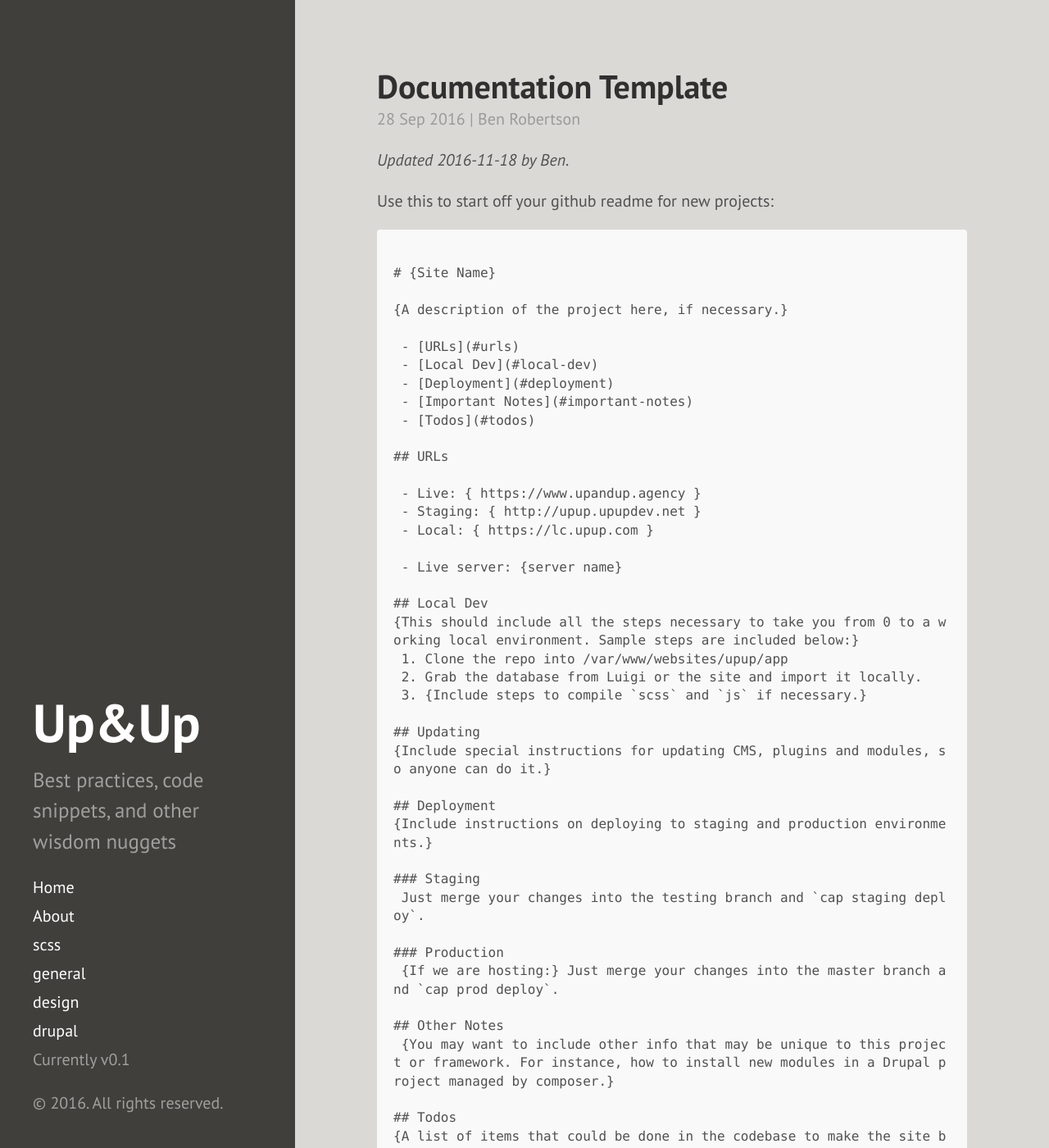
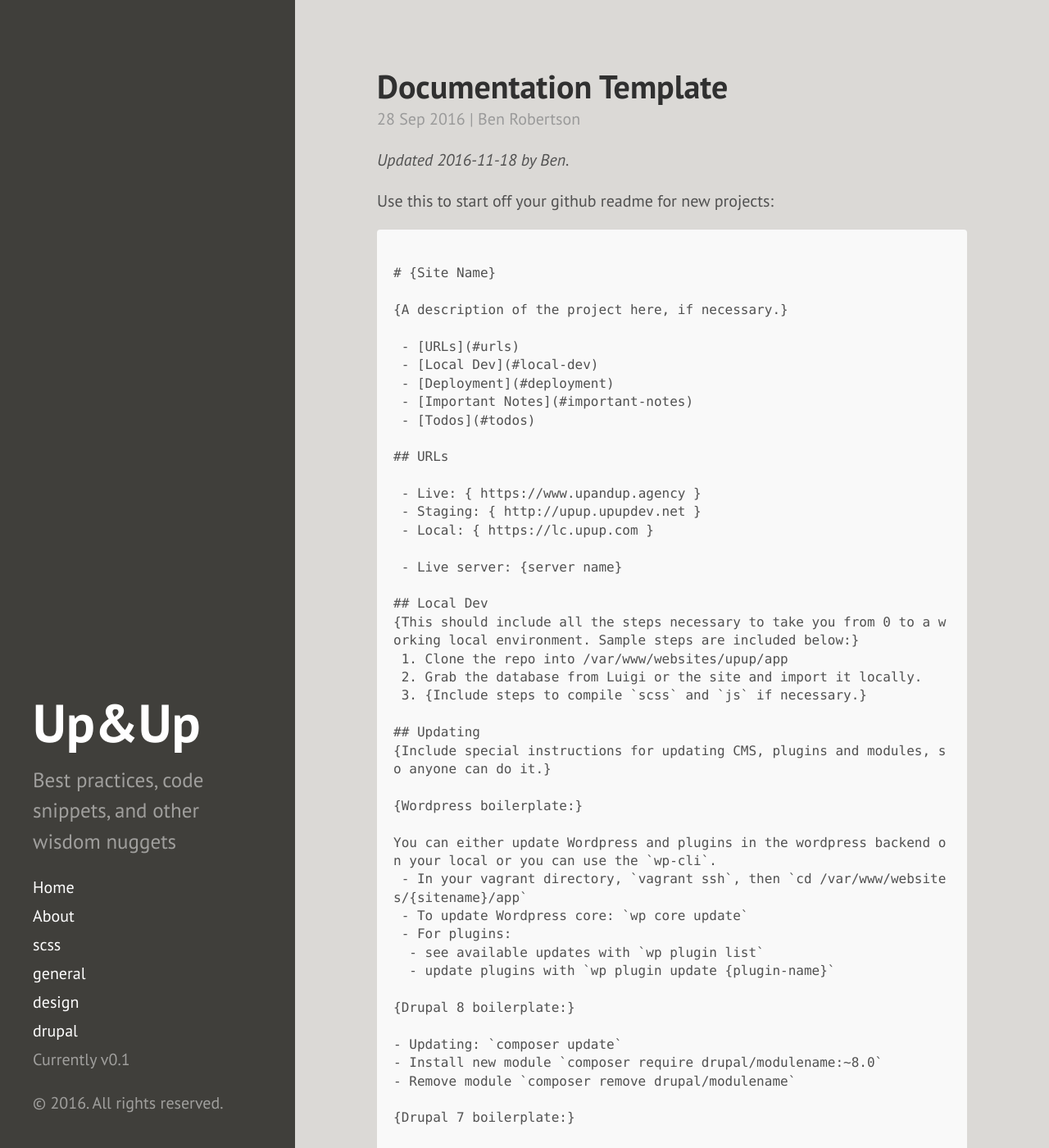
Before and after one commit to mergeweb/best_practices, a Jekyll site: the page built from _posts/2016-09-28-documentation-template.md, in a window 1280 px wide and 1400 px high. Shown: the whole window at 82% size. Built offline with Jekyll 4.4.1, drawn with Linux system fonts in a browser that asks for light colours; Markdown is read by kramdown in place of the engine named in the settings; some of the changed text lies outside the part shown.

Commit message:
Add wordpress and drupal updating boilerplate

```diff
--- a/_posts/2016-09-28-documentation-template.md
+++ b/_posts/2016-09-28-documentation-template.md
@@ -39,16 +39,34 @@ Use this to start off your github readme for new projects:
 ## Updating
 {Include special instructions for updating CMS, plugins and modules, so anyone can do it.}
 
+{Wordpress boilerplate:}
+
+You can either update Wordpress and plugins in the wordpress backend on your local or you can use the `wp-cli`.
+ - In your vagrant directory, `vagrant ssh`, then `cd /var/www/websites/{sitename}/app`
+ - To update Wordpress core: `wp core update`
+ - For plugins:
+  - see available updates with `wp plugin list`
+  - update plugins with `wp plugin update {plugin-name}`
+
+{Drupal 8 boilerplate:}
+
+- Updating: `composer update`
+- Install new module `composer require drupal/modulename:~8.0`
+- Remove module `composer remove drupal/modulename`
+
+{Drupal 7 boilerplate:}
+
+The best way to update Drupal 7 projects is with `drush`.
+
+If you have `drush` installed on your vagrant box, you can `cd /var/www/websites/post/app` and then run `drush up --security-only`. Drush will check all modules, themes, and core for security updates, and perform the updates for you.
+
 ## Deployment
 {Include instructions on deploying to staging and production environments.}
+## Deployment
+ - **Staging**: Merge your changes into the testing branch and `cap staging deploy`.
+ - **Production**: Merge your changes into the master branch and `cap prod deploy`.
 
-### Staging
- Just merge your changes into the testing branch and `cap staging deploy`.
-
-### Production
- {If we are hosting:} Just merge your changes into the master branch and `cap prod deploy`.
-
-## Other Notes
+## Important Notes
  {You may want to include other info that may be unique to this project or framework. For instance, how to install new modules in a Drupal project managed by composer.}
 
 ## Todos
```
